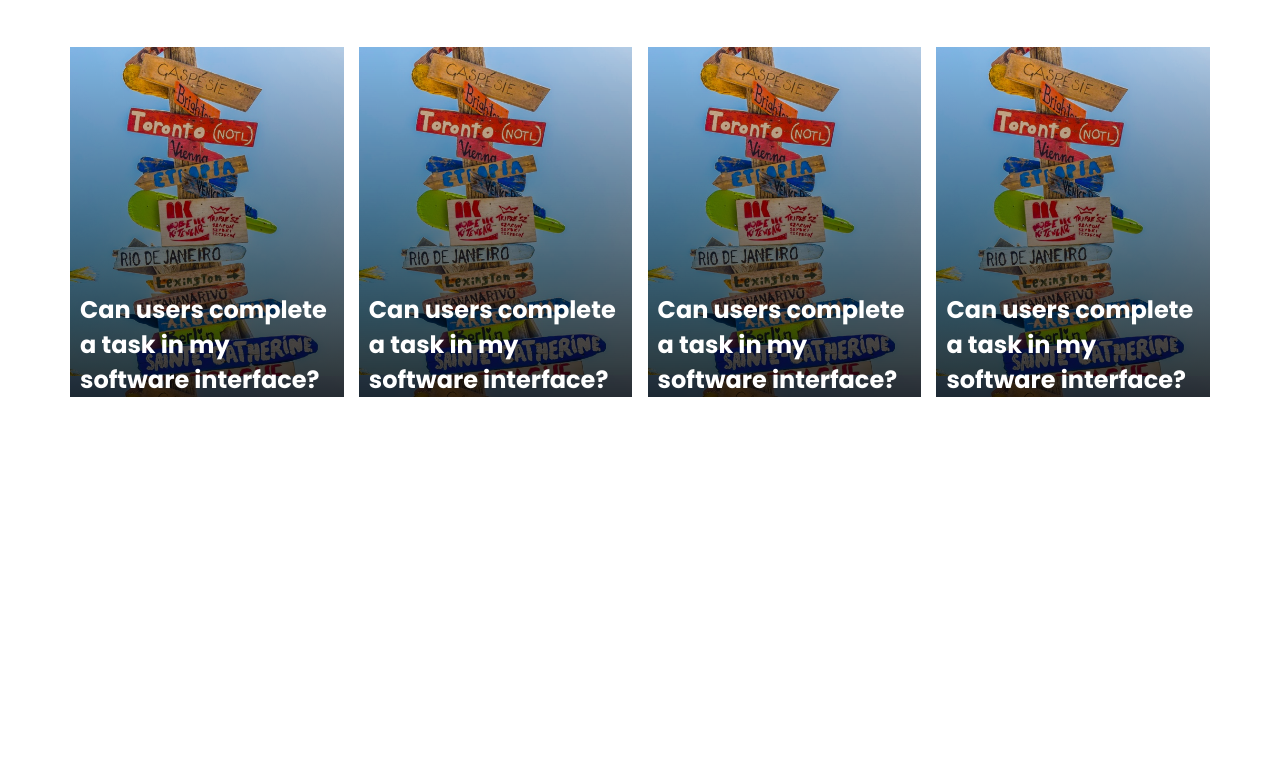
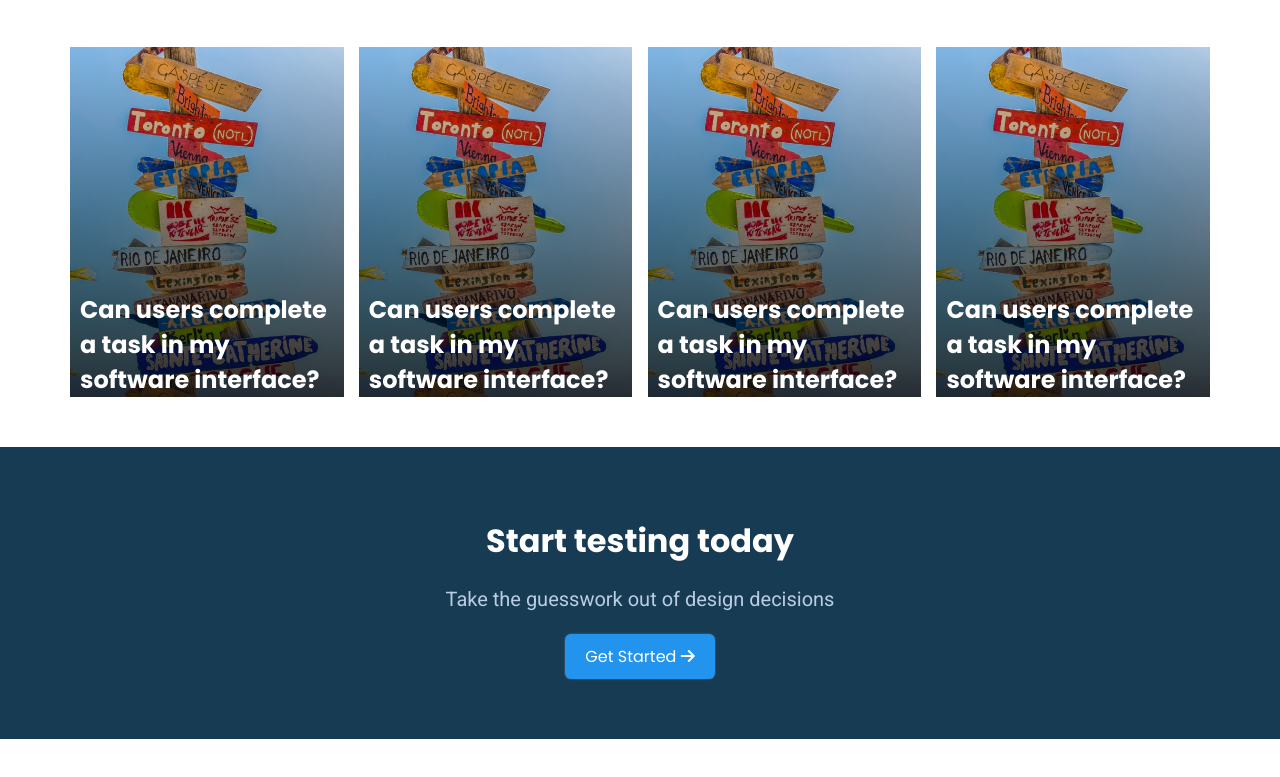
Before and after one commit to Sharif-gt/Usabilityhub-clone, a plain HTML site: page index.html in a window 1280 px wide. Shown: the part 3361-4138 px from the top of the page. Before the commit the page ends 3998 px from the top, so only its background shows below. Drawn offline with Linux system fonts and the light colour scheme.

Commit message:
cta section

```diff
--- a/index.html
+++ b/index.html
@@ -187,13 +187,24 @@
                 <div class="example-card">
                     <h3>Can users complete a task in my software interface?</h3>
                 </div>
-
             </div>
 
         </div>
     </section>
 
    <!-- end example section -->
+
+   <!-- cta section -->
+
+    <section class="cta">
+        <div class="container flex cta-section">
+            <h2>Start testing today</h2>
+            <p>Take the guesswork out of design decisions</p>
+            <a href="#" class="primary-btn">Get Started <i class="fa-solid fa-arrow-right"></i></a>
+        </div>
+    </section>
+
+   <!-- end cta section -->
 
 
 
--- a/style.css
+++ b/style.css
@@ -251,7 +251,7 @@ ul{
     display: flex;
     align-items: flex-end;
     padding-inline: 10px;
-    transition: 0.4s ease-out all;
+    transition: 0.5s ease-out all;
 }
 
 .example-card:hover{
@@ -266,3 +266,19 @@ ul{
     justify-content: space-between;
     margin-top: 50px;
 }
+
+.cta{
+    background-color: #183b54;
+    padding: 70px var(--padding-inline) 60px;
+    margin-top: 50px;
+}
+
+.cta-section{
+    flex-direction: column;
+    gap: 20px;
+    color: white;
+}
+
+.cta-section p{
+    color: #b9cde4;
+}
```
